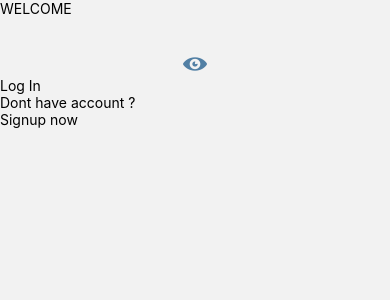
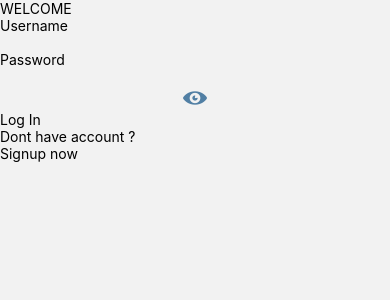
Before and after one commit to nekaartajaya/sunnysideup, a React Native app: screen /Login in a window 390 px wide. Shown: the top 300 px of the page. Built offline with nearby package versions, Linux system fonts and the light colour scheme.

Commit message:
feat: login form validation

```diff
--- a/src/pages/Login.tsx
+++ b/src/pages/Login.tsx
@@ -10,26 +10,26 @@ import React, {useState} from 'react';
 import {PropsNavigation} from 'interfaces/navigation';
 import {StackActions} from '@react-navigation/routers';
 import {Icon} from '@rneui/themed';
+import {FormLogin} from 'interfaces/form';
+import * as yup from 'yup';
+import FormError from 'components/FormError';
+import {Formik} from 'formik';
 
 const Login = ({navigation}: PropsNavigation) => {
-  const [username, setUsername] = useState<string>('');
-  const [password, setPassword] = useState<string>('');
   const [showPassword, setShowPassword] = useState<boolean>(false);
   const [loading, setLoading] = useState<boolean>(false);
-
-  const onChangeUsername = (value: string) => {
-    setUsername(value);
-  };
-
-  const onChangePassword = (value: string) => {
-    setPassword(value);
-  };
 
   const handleShowPassword = () => {
     setShowPassword(!showPassword);
   };
 
-  const onLogin = () => {
+  const loginValidationSchema = yup.object().shape({
+    username: yup.string().required('Username is Required'),
+    password: yup.string().required('Password is required'),
+  });
+
+  const onLogin = ({values}: {values: FormLogin}) => {
+    console.log(values);
     setLoading(true);
     setTimeout(() => {
       setLoading(false);
@@ -38,28 +38,58 @@ const Login = ({navigation}: PropsNavigation) => {
   };
 
   return (
-    <SafeAreaView className="flex-1 justify-center items-center">
+    <SafeAreaView className="flex-1 justify-center items-center bg-white">
       <Text className="mb-8">WELCOME</Text>
+      <Formik
+        validationSchema={loginValidationSchema}
+        initialValues={{
+          username: '',
+          password: '',
+        }}
+        onSubmit={(values: FormLogin) => onLogin(values)}>
+        {({
+          handleChange,
+          handleSubmit,
+          handleBlur,
+          values,
+          errors,
+          touched,
+          isValid,
+        }) => (
           <View className="w-full mb-5">
-        <View className="w-4/5 self-center mb-4 border p-2 rounded-[4px] relative">
+            <View className="w-4/5 self-center mb-4">
+              <View className="border px-2 py-3 rounded-[4px] relative">
+                <Text className="absolute top-[-10px] left-1 bg-white px-1">
+                  Username
+                </Text>
                 <TextInput
                   editable={!loading}
-            className=""
-            onChangeText={onChangeUsername}
-            value={username}
+                  onBlur={handleBlur('username')}
+                  onChangeText={handleChange('username')}
+                  value={values.username}
                 />
               </View>
-        <View className="w-4/5 self-center mb-4 border p-2 rounded-[4px] relative">
+              {errors.username && touched.username && (
+                <FormError text={errors.username} />
+              )}
+            </View>
+
+            <View className="w-4/5 self-center mb-4">
+              <View className="border px-2 py-3 rounded-[4px] relative">
+                <Text className="absolute top-[-10px] left-1 bg-white px-1">
+                  Password
+                </Text>
                 <TextInput
                   editable={!loading}
                   className="pr-10"
-            onChangeText={onChangePassword}
-            value={password}
+                  onBlur={handleBlur('password')}
+                  onChangeText={handleChange('password')}
+                  value={values.password}
                   secureTextEntry={!showPassword}
                 />
                 <TouchableOpacity
                   onPress={handleShowPassword}
-            className="absolute right-2 top-1">
+                  className="absolute right-2 bottom-2">
                   {showPassword ? (
                     <Icon name="eye-with-line" type="entypo" color="#517fa4" />
                   ) : (
@@ -67,11 +97,15 @@ const Login = ({navigation}: PropsNavigation) => {
                   )}
                 </TouchableOpacity>
               </View>
+              {errors.password && touched.password && (
+                <FormError text={errors.password} />
+              )}
+            </View>
             <TouchableOpacity
-          disabled={loading}
-          onPress={onLogin}
+              disabled={loading || !isValid}
+              onPress={() => handleSubmit()}
               className={`bg-[#106EEA] rounded-[4px] py-2 px-5 w-[150px] self-center ${
-            loading ? 'opacity-50' : 'opacity-100'
+                loading || !isValid ? 'opacity-50' : 'opacity-100'
               }`}>
               {loading ? (
                 <View className="flex-row items-center space-x-2">
@@ -83,11 +117,17 @@ const Login = ({navigation}: PropsNavigation) => {
               )}
             </TouchableOpacity>
           </View>
+        )}
+      </Formik>
 
       <View className="flex-row">
         <Text>Dont have account ? </Text>
         <TouchableOpacity>
-          <Text className="text-[#106EEA] underline">Signup now</Text>
+          <Text
+            onPress={() => navigation.navigate('Signup')}
+            className="text-[#106EEA] underline">
+            Signup now
+          </Text>
         </TouchableOpacity>
       </View>
     </SafeAreaView>
```
Lines whose indentation alone changed are shown as unchanged.
